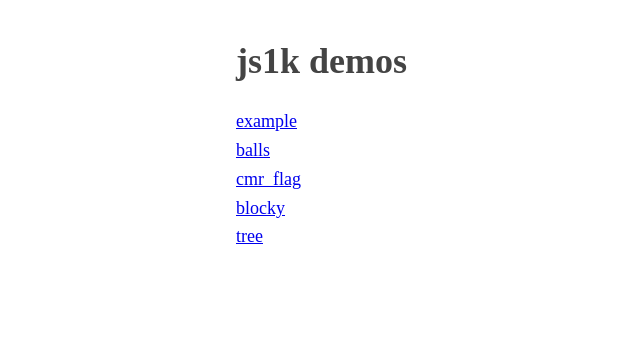
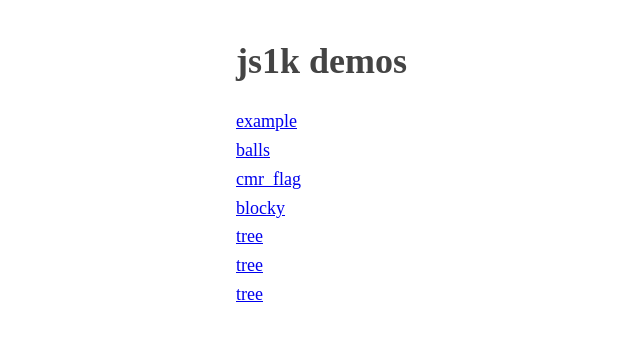
Before and after one commit to hapticake/js1k, a plain HTML site: page index.html in a window 1280 px wide. Shown: the whole page, without its empty margins (79-719 px from the left). Drawn offline with Linux system fonts and the light colour scheme.

Commit message:
add ray and spirograph to index

```diff
--- a/index.html
+++ b/index.html
@@ -33,6 +33,8 @@
     <a href="cmr_flag.html">cmr_flag</a><br>
     <a href="blocky.html">blocky</a><br>
     <a href="tree.html">tree</a><br>
+    <a href="ray.html">tree</a><br>
+    <a href="spirograph.html">tree</a><br>
 
 </body>
 </html>
```
